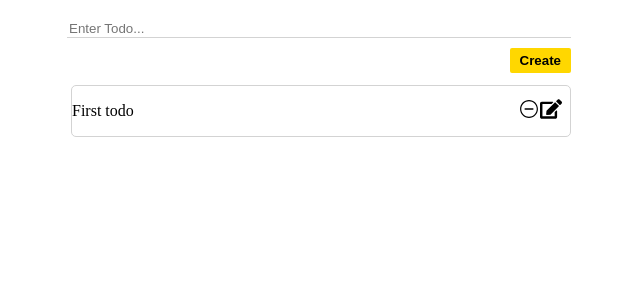
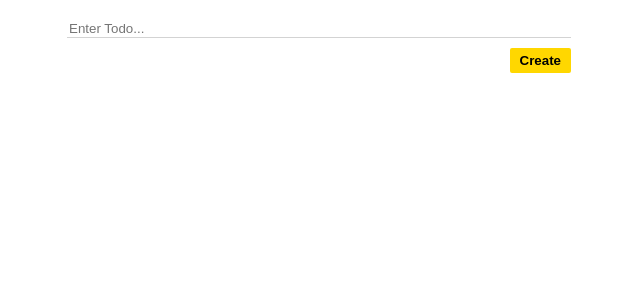
Before and after one commit to devs-of-abdullah/react-ts-redux-todo_project, a React (Vite) app: page / in a window 1280 px wide. Shown: the top 300 px of the page, without its empty margins (319-959 px from the left). Built offline with nearby package versions, Linux system fonts and the light colour scheme.

Commit message:
Refactor Todo and TodoList components; pass todoProps to Todo and map todos in TodoList

```diff
--- a/src/components/Todo.tsx
+++ b/src/components/Todo.tsx
@@ -1,21 +1,23 @@
 import { IoIosRemoveCircleOutline } from "react-icons/io";
-import { FaCheck } from "react-icons/fa";
 import { FaEdit } from "react-icons/fa";
+import type { TodoType } from "../types/types";
 
-function Todo() {
+interface TodoProps {
+  todoProps: TodoType;
+}
+
+function Todo({ todoProps }: TodoProps) {
+  const { id, content } = todoProps;
+
   return (
     <div className="todo">
-      <div>First todo</div>
+      <div>{content}</div>
       <div>
-        <IoIosRemoveCircleOutline
-          className="icons"
-
-        />
+        <IoIosRemoveCircleOutline className="icons" />
         <FaEdit className="icons" style={{ marginRight: "8px" }} />
       </div>
     </div>
   );
-
 }
 
 export default Todo;
--- a/src/components/TodoList.tsx
+++ b/src/components/TodoList.tsx
@@ -1,10 +1,18 @@
-import Todo from "./Todo"
+import { useSelector } from "react-redux";
+import type { RootState } from "../redux/store";
+import type { TodoType } from "../types/types";
+import Todo from "./Todo";
+
 function TodoList() {
+  const { todos } = useSelector((state: RootState) => state.todo);
+
   return (
     <div>
-      <Todo/>
+      {todos.map((todo: TodoType) => (
+        <Todo key={todo.id} todoProps={todo} />
+      ))}
     </div>
-  )
+  );
 }
 
-export default TodoList
+export default TodoList;
```
